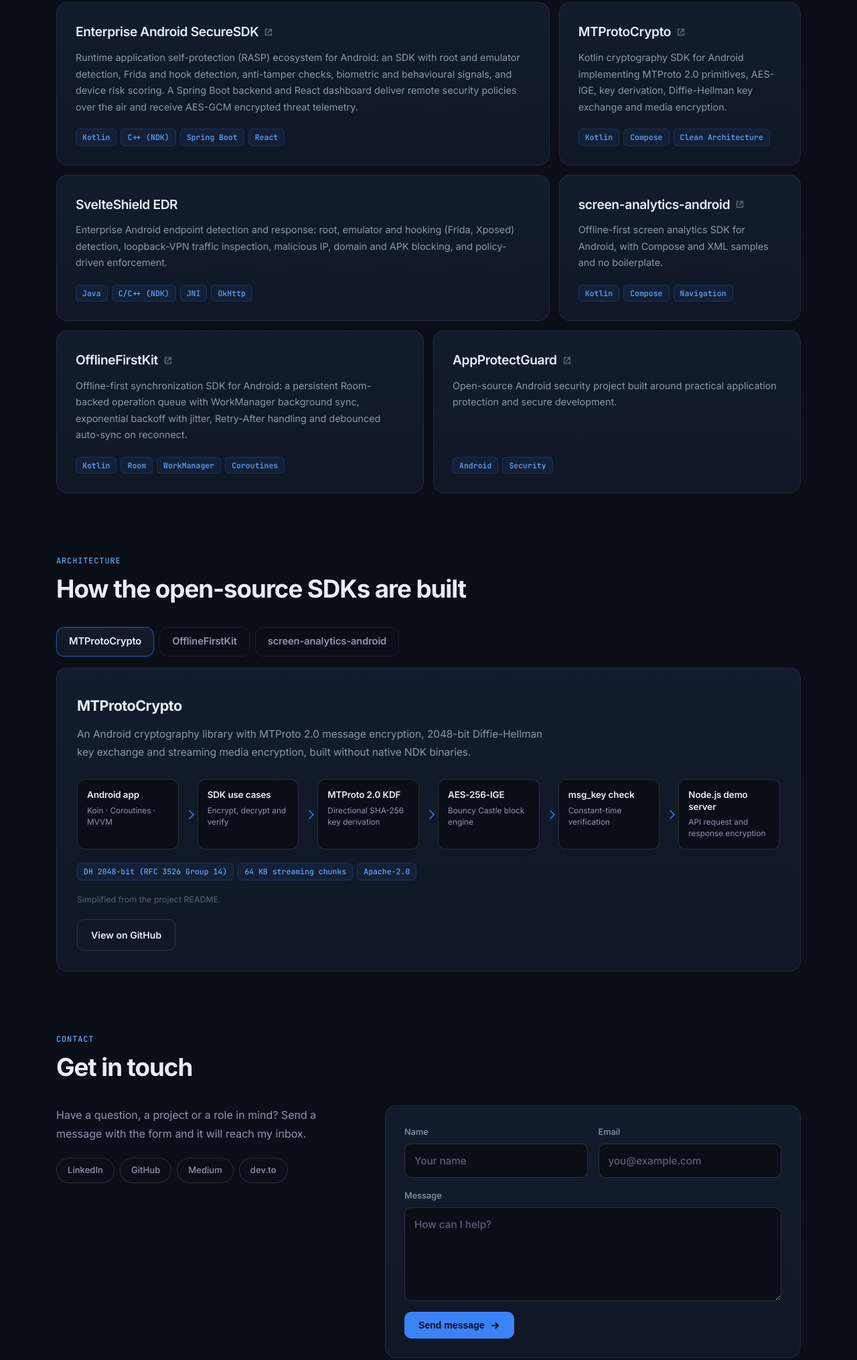
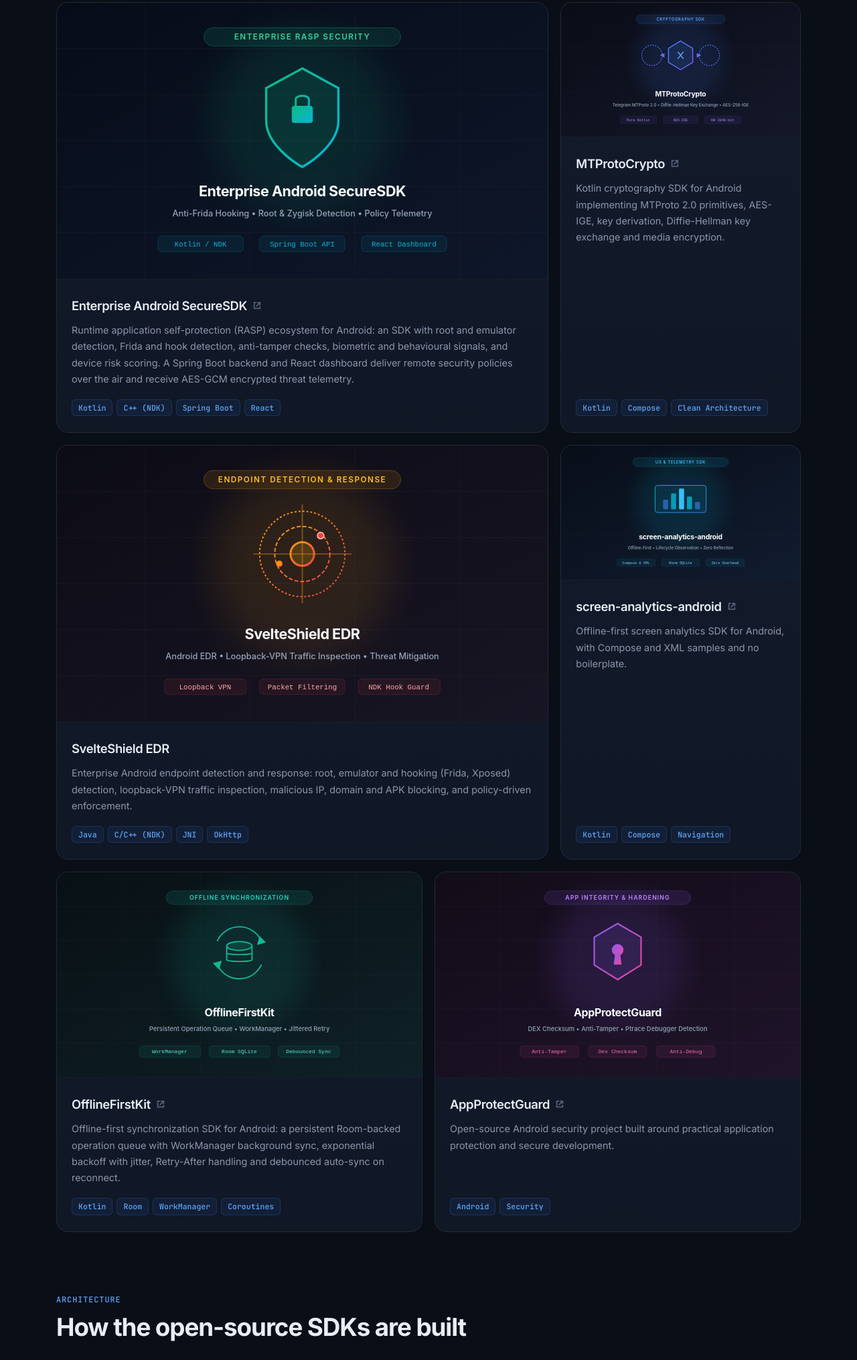
Before and after one commit to gargpadmakar/gargpadmakar.github.io, a plain HTML site: page blog/index.html in a window 1280 px wide. Shown: the part 5257-7287 px from the top of the page at 67% size. Drawn offline with Linux system fonts and the light colour scheme; no server answers.

Commit message:
Optimize Open Source Projects mobile layout with SVG banners, fix article counters, and uncrop featured post images

```diff
--- a/blog/index.html
+++ b/blog/index.html
@@ -319,15 +319,23 @@
     .links a:hover{color:var(--ink);border-color:var(--blue);background:var(--glow)}
 
     /* projects */
-    .proj{display:grid;gap:14px}
-    .proj article{padding:28px;display:flex;flex-direction:column}
-    .proj h3{font-size:1.2rem;font-weight:600;letter-spacing:-.02em;margin-bottom:10px;display:flex;align-items:center;gap:8px}
-    .proj h3 a{text-decoration:none}
+    .proj{display:grid;gap:18px;grid-template-columns:repeat(6,1fr)}
+    .proj article{padding:0;overflow:hidden;display:flex;flex-direction:column;border-radius:18px;border:1px solid var(--line);background:linear-gradient(180deg,var(--card2),var(--card));transition:border-color .25s,transform .25s,box-shadow .25s}
+    .proj article:hover{border-color:rgba(59,130,246,.5);transform:translateY(-3px);box-shadow:0 12px 32px rgba(0,0,0,.25)}
+    .proj article{grid-column:span 2}
+    .proj article.wide{grid-column:span 4}
+    .proj article.half{grid-column:span 3}
+    .proj-banner{width:100%;aspect-ratio:16/9;overflow:hidden;background:#070b14;border-bottom:1px solid var(--line);position:relative}
+    .proj-banner img{width:100%;height:100%;object-fit:cover;display:block;transition:transform .35s ease}
+    .proj article:hover .proj-banner img{transform:scale(1.03)}
+    .proj-body{padding:24px 22px;display:flex;flex-direction:column;flex:1}
+    .proj h3{font-size:1.15rem;font-weight:600;letter-spacing:-.02em;margin-bottom:10px;display:flex;align-items:center;gap:8px}
+    .proj h3 a{text-decoration:none;color:var(--ink);transition:color .2s}
     .proj h3 a::after{content:"";position:absolute;inset:0}
     .proj h3 a:hover{color:var(--blue2)}
     .proj h3 .ext{width:14px;height:14px;stroke:var(--dim);fill:none;stroke-width:2;stroke-linecap:round;stroke-linejoin:round;flex:none}
-    .proj p{color:var(--mute);font-size:.9rem;line-height:1.7}
-    .proj .tags{margin-top:auto;padding-top:20px;display:flex;flex-wrap:wrap;gap:6px}
+    .proj p{color:var(--mute);font-size:.9rem;line-height:1.68}
+    .proj .tags{margin-top:auto;padding-top:18px;display:flex;flex-wrap:wrap;gap:6px}
     .proj .tags span{font:500 .72rem/1 var(--mono);color:var(--blue2);background:rgba(59,130,246,.08);border:1px solid rgba(59,130,246,.2);border-radius:6px;padding:6px 9px}
 
         /* faq */
@@ -452,9 +460,12 @@
       .exp .tablist button{flex:0 0 auto;min-width:210px}
       ol.flow{flex-direction:column;gap:22px}
       ol.flow li+li::before{left:50%;top:-17px;transform:translateX(-50%) rotate(135deg) scale(.7)}
-      .proj{grid-template-columns:repeat(2,1fr)}
-      .proj article,.proj article.half{grid-column:auto}
-      .proj article.wide{grid-column:span 2}
+      .proj{grid-template-columns:1fr;gap:16px}
+      .proj article,.proj article.wide,.proj article.half{grid-column:auto}
+      .proj-banner{aspect-ratio:16/8.5}
+      .proj-body{padding:20px 18px}
+      .filter.pf{flex-wrap:nowrap;overflow-x:auto;-webkit-overflow-scrolling:touch;padding-bottom:6px}
+      .filter.pf button{flex-shrink:0}
     }
     @media(max-width:760px){.cmdk-btn kbd,.cmdk-btn .lbl{display:none}.cmdk-btn{width:40px;padding:0;justify-content:center}}
     @media(max-width:520px){.proj article.wide{grid-column:auto}.panel{padding:22px}}
@@ -983,34 +994,52 @@
       <div class="filter pf" role="group" aria-label="Filter projects"><button type="button" class="on" data-pf="all">All</button><button type="button" data-pf="security">Security</button><button type="button" data-pf="sdk">SDKs &amp; libraries</button></div>
       <div class="proj rv">
         <article class="wide" data-cat="security">
-          <h3><a href="https://github.com/padmakarsveltetech/SecureSDK" rel="noopener">Enterprise Android SecureSDK</a><svg class="ext" viewBox="0 0 16 16" aria-hidden="true"><path d="M6 3H3v10h10v-3M9 3h4v4M13 3L7 9"/></svg></h3>
+          <div class="proj-banner"><img src="https://gargpadmakar.github.io/img/projects/securesdk.svg" alt="Enterprise Android SecureSDK" loading="lazy"></div>
+          <div class="proj-body">
+            <h3><a href="https://github.com/padmakarsveltetech/SecureSDK" target="_blank" rel="noopener">Enterprise Android SecureSDK</a><svg class="ext" viewBox="0 0 16 16" aria-hidden="true"><path d="M6 3H3v10h10v-3M9 3h4v4M13 3L7 9"/></svg></h3>
             <p>Runtime application self-protection (RASP) ecosystem for Android: an SDK with root and emulator detection, Frida and hook detection, anti-tamper checks, biometric and behavioural signals, and device risk scoring. A Spring Boot backend and React dashboard deliver remote security policies over the air and receive AES-GCM encrypted threat telemetry.</p>
             <p class="tags"><span>Kotlin</span><span>C++ (NDK)</span><span>Spring Boot</span><span>React</span></p>
+          </div>
         </article>
         <article data-cat="security sdk">
-          <h3><a href="https://github.com/gargpadmakar/MTProtoCrypto" rel="noopener">MTProtoCrypto</a><svg class="ext" viewBox="0 0 16 16" aria-hidden="true"><path d="M6 3H3v10h10v-3M9 3h4v4M13 3L7 9"/></svg></h3>
+          <div class="proj-banner"><img src="https://gargpadmakar.github.io/img/projects/mtproto.svg" alt="MTProtoCrypto" loading="lazy"></div>
+          <div class="proj-body">
+            <h3><a href="https://github.com/gargpadmakar/MTProtoCrypto" target="_blank" rel="noopener">MTProtoCrypto</a><svg class="ext" viewBox="0 0 16 16" aria-hidden="true"><path d="M6 3H3v10h10v-3M9 3h4v4M13 3L7 9"/></svg></h3>
             <p>Kotlin cryptography SDK for Android implementing MTProto 2.0 primitives, AES-IGE, key derivation, Diffie-Hellman key exchange and media encryption.</p>
             <p class="tags"><span>Kotlin</span><span>Compose</span><span>Clean Architecture</span></p>
+          </div>
         </article>
         <article class="wide" data-cat="security">
+          <div class="proj-banner"><img src="https://gargpadmakar.github.io/img/projects/svelteshield.svg" alt="SvelteShield EDR" loading="lazy"></div>
+          <div class="proj-body">
             <h3>SvelteShield EDR</h3>
             <p>Enterprise Android endpoint detection and response: root, emulator and hooking (Frida, Xposed) detection, loopback-VPN traffic inspection, malicious IP, domain and APK blocking, and policy-driven enforcement.</p>
             <p class="tags"><span>Java</span><span>C/C++ (NDK)</span><span>JNI</span><span>OkHttp</span></p>
+          </div>
         </article>
         <article data-cat="sdk">
-          <h3><a href="https://github.com/gargpadmakar/screen-analytics-android" rel="noopener">screen-analytics-android</a><svg class="ext" viewBox="0 0 16 16" aria-hidden="true"><path d="M6 3H3v10h10v-3M9 3h4v4M13 3L7 9"/></svg></h3>
+          <div class="proj-banner"><img src="https://gargpadmakar.github.io/img/projects/screen-analytics.svg" alt="screen-analytics-android" loading="lazy"></div>
+          <div class="proj-body">
+            <h3><a href="https://github.com/gargpadmakar/screen-analytics-android" target="_blank" rel="noopener">screen-analytics-android</a><svg class="ext" viewBox="0 0 16 16" aria-hidden="true"><path d="M6 3H3v10h10v-3M9 3h4v4M13 3L7 9"/></svg></h3>
             <p>Offline-first screen analytics SDK for Android, with Compose and XML samples and no boilerplate.</p>
             <p class="tags"><span>Kotlin</span><span>Compose</span><span>Navigation</span></p>
+          </div>
         </article>
         <article class="half" data-cat="sdk">
-          <h3><a href="https://github.com/gargpadmakar/OfflineFirstKit" rel="noopener">OfflineFirstKit</a><svg class="ext" viewBox="0 0 16 16" aria-hidden="true"><path d="M6 3H3v10h10v-3M9 3h4v4M13 3L7 9"/></svg></h3>
+          <div class="proj-banner"><img src="https://gargpadmakar.github.io/img/projects/offlinefirst.svg" alt="OfflineFirstKit" loading="lazy"></div>
+          <div class="proj-body">
+            <h3><a href="https://github.com/gargpadmakar/OfflineFirstKit" target="_blank" rel="noopener">OfflineFirstKit</a><svg class="ext" viewBox="0 0 16 16" aria-hidden="true"><path d="M6 3H3v10h10v-3M9 3h4v4M13 3L7 9"/></svg></h3>
             <p>Offline-first synchronization SDK for Android: a persistent Room-backed operation queue with WorkManager background sync, exponential backoff with jitter, Retry-After handling and debounced auto-sync on reconnect.</p>
             <p class="tags"><span>Kotlin</span><span>Room</span><span>WorkManager</span><span>Coroutines</span></p>
+          </div>
         </article>
         <article class="half" data-cat="security">
-          <h3><a href="https://github.com/gargpadmakar" rel="noopener">AppProtectGuard</a><svg class="ext" viewBox="0 0 16 16" aria-hidden="true"><path d="M6 3H3v10h10v-3M9 3h4v4M13 3L7 9"/></svg></h3>
+          <div class="proj-banner"><img src="https://gargpadmakar.github.io/img/projects/appprotect.svg" alt="AppProtectGuard" loading="lazy"></div>
+          <div class="proj-body">
+            <h3><a href="https://github.com/gargpadmakar" target="_blank" rel="noopener">AppProtectGuard</a><svg class="ext" viewBox="0 0 16 16" aria-hidden="true"><path d="M6 3H3v10h10v-3M9 3h4v4M13 3L7 9"/></svg></h3>
             <p>Open-source Android security project built around practical application protection and secure development.</p>
             <p class="tags"><span>Android</span><span>Security</span></p>
+          </div>
         </article>
       </div>
     </section>
```
Also changed, not shown: index.html (+4 -0 lines), img/projects/appprotect.svg (added), img/projects/mtproto.svg (added), img/projects/offlinefirst.svg (added), img/projects/screen-analytics.svg (added), img/projects/securesdk.svg (added), img/projects/svelteshield.svg (added). Lines whose indentation alone changed are shown as unchanged.
